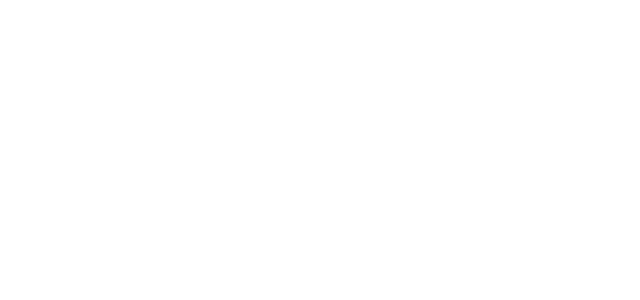
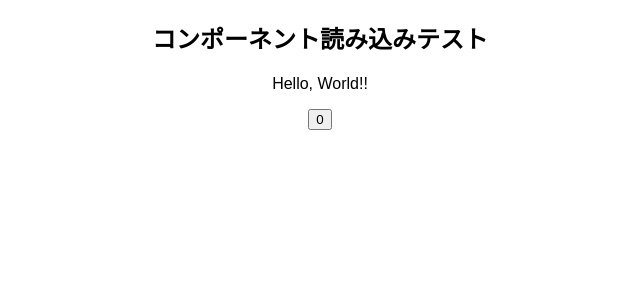
Before and after one commit to hiroharu8864/react-suspend, a React (Create React App) app: page / in a window 1280 px wide. Shown: the top 300 px of the page, without its empty margins (320-960 px from the left). Built offline with nearby package versions, Linux system fonts and the light colour scheme.

Commit message:
Suspense動作確認

```diff
--- a/package.json
+++ b/package.json
@@ -9,6 +9,7 @@
   ],
   "main": "src/index.tsx",
   "dependencies": {
+    "@storybook/addons": "6.5.9",
     "@types/react-router-dom": "5.3.3",
     "react": "18.0.0",
     "react-dom": "18.0.0",
--- /dev/null
+++ b/src/components/hooks/RenderingNotifier.tsx
@@ -0,0 +1,6 @@
+import { FC, memo } from "react";
+
+export const RenderingNotifier: FC<Props> = memo((Props) => {
+  const { name } = Props;
+  return null;
+});
--- a/src/components/pages/TestPage.tsx
+++ b/src/components/pages/TestPage.tsx
@@ -1,17 +1,40 @@
-import { FC, memo } from "react";
+import { FC, memo, Suspense, useState } from "react";
 
 export const TestPage: FC = memo(() => {
-  const sleep = (ms: number) => {
+  /**
+   * Promiseは非同期処理を表すオブジェクトのこと。
+   * 非同期処理終了後に解決(settle)する。
+   * コンポーネントがPromiseをthrowした場合、
+   * そのコンポーネントはサスペンドとなる。
+   */
+  const throwPromise = (ms: number) => {
     return new Promise((resolve) => setTimeout(resolve, ms));
   };
+  /**
+   * 1秒後にPromiseを返してサスペンドを発生させる。
+   */
   const AlwaysSuspend: FC = () => {
-    throw sleep(1000);
+    // console.log("Always Suspend is rendered.")
+    throw throwPromise(1000);
   };
+
+  const SometimesSuspend: FC = () => {
+    if (Math.random() < 0.5) {
+      throw throwPromise(1000);
+    }
+    return <p>Hello, World!!</p>;
+  };
+
+  const [count, setCount] = useState(0);
 
   return (
     <>
-      <p>Test Page</p>
-      <AlwaysSuspend />
+      <h2>コンポーネント読み込みテスト</h2>
+      <Suspense fallback={<p>悪質な広告ページ</p>}>
+        {/* <AlwaysSuspend /> */}
+        <SometimesSuspend />
+        <button onClick={() => setCount((c) => c + 1)}>{count}</button>
+      </Suspense>
     </>
   );
 });
```
